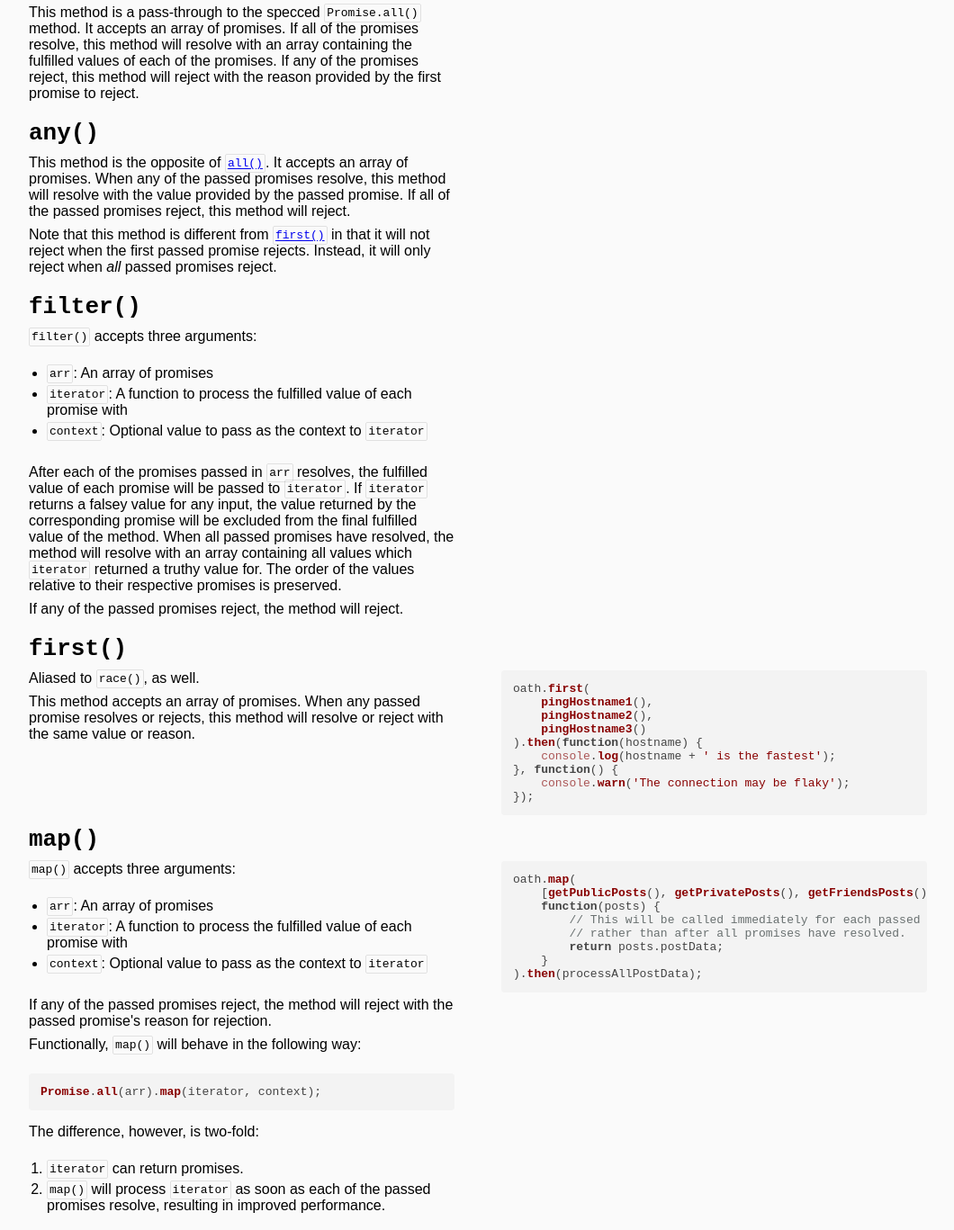
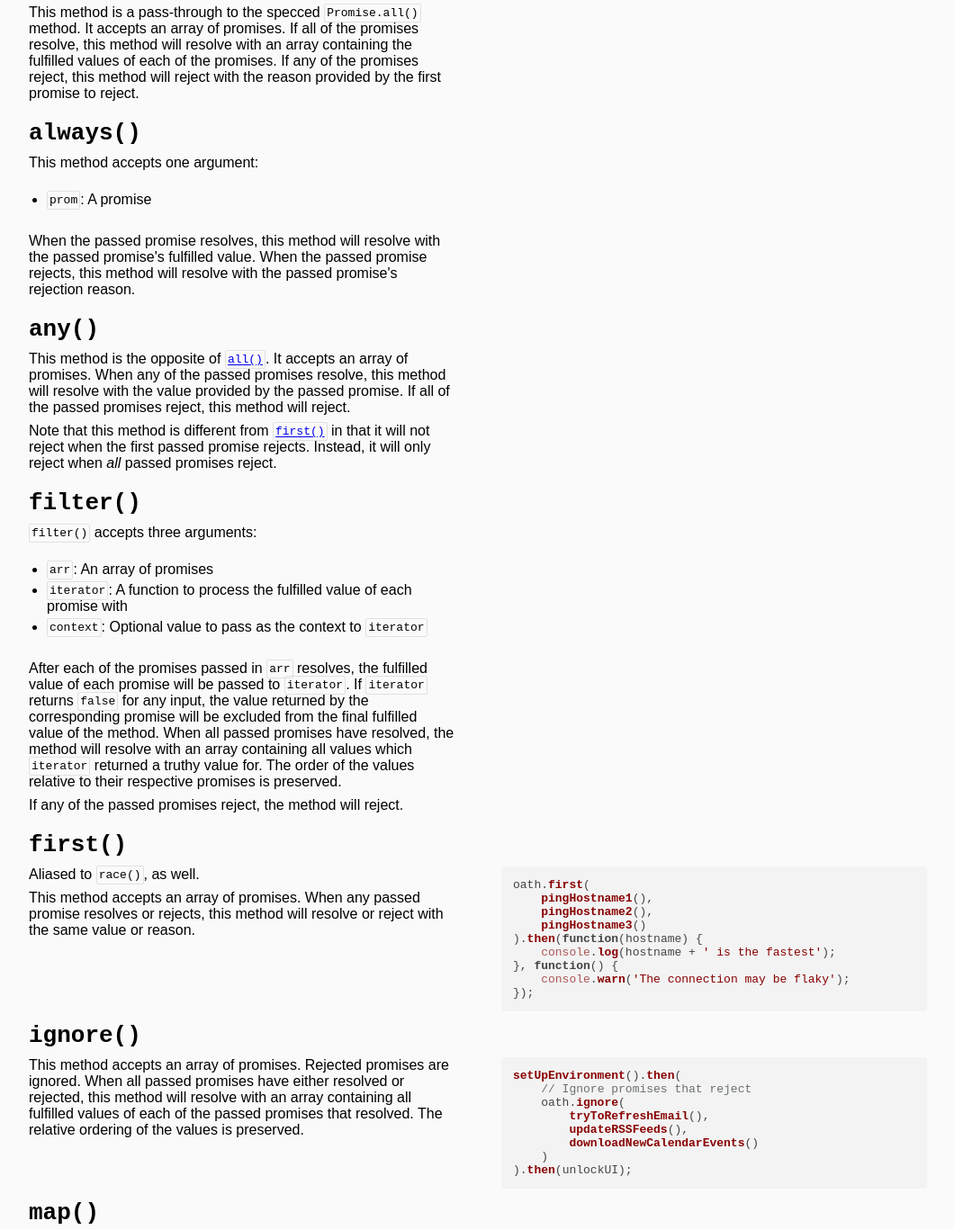
Before and after one commit to mattbasta/oath, a plain HTML site: page index.html in a window 1280 px wide. Shown: the part 1063-2430 px from the top of the page at 90% size, without its empty margins (183-1243 px from the left). Drawn offline with nearby package versions, Linux system fonts and the light colour scheme.

Commit message:
Publish docs

```diff
--- a/index.html
+++ b/index.html
@@ -113,9 +113,11 @@ li code {
           <li><a href="#using-oath">Using Oath</a></li>
           <li><a href="#arguments">Arguments</a></li>
           <li><a href="#all">all()</a></li>
+          <li><a href="#always">always()</a></li>
           <li><a href="#any">any()</a></li>
           <li><a href="#filter">filter()</a></li>
           <li><a href="#first">first()</a></li>
+          <li><a href="#ignore">ignore()</a></li>
           <li><a href="#map">map()</a></li>
           <li><a href="#rateLimit">rateLimit()</a></li>
         </nav>
@@ -155,6 +157,17 @@ li code {
 
     <p>This method is a pass-through to the specced <code>Promise.all()</code> method. It accepts an array of promises. If all of the promises resolve, this method will resolve with an array containing the fulfilled values of each of the promises. If any of the promises reject, this method will reject with the reason provided by the first promise to reject.</p>
 
+    <h3 id="always"><code>always()</code></h3>
+
+    <p>This method accepts one argument:</p>
+
+    <ul>
+      <li><code>prom</code>: A promise</li>
+    </ul>
+
+    <p>When the passed promise resolves, this method will resolve with the passed promise's fulfilled value. When the passed promise rejects, this method will resolve with the passed promise's rejection reason.</p>
+
+
     <h3 id="any"><code>any()</code></h3>
 
     <p>This method is the opposite of <a href="#all"><code>all()</code></a>. It accepts an array of promises. When any of the passed promises resolve, this method will resolve with the value provided by the passed promise. If all of the passed promises reject, this method will reject.</p>
@@ -171,7 +184,7 @@ li code {
       <li><code>context</code>: Optional value to pass as the context to <code>iterator</code></li>
     </ul>
 
-    <p>After each of the promises passed in <code>arr</code> resolves, the fulfilled value of each promise will be passed to <code>iterator</code>. If <code>iterator</code> returns a falsey value for any input, the value returned by the corresponding promise will be excluded from the final fulfilled value of the method. When all passed promises have resolved, the method will resolve with an array containing all values which <code>iterator</code> returned a truthy value for. The order of the values relative to their respective promises is preserved.</p>
+    <p>After each of the promises passed in <code>arr</code> resolves, the fulfilled value of each promise will be passed to <code>iterator</code>. If <code>iterator</code> returns <code>false</code> for any input, the value returned by the corresponding promise will be excluded from the final fulfilled value of the method. When all passed promises have resolved, the method will resolve with an array containing all values which <code>iterator</code> returned a truthy value for. The order of the values relative to their respective promises is preserved.</p>
 
     <p>If any of the passed promises reject, the method will reject.</p>
 
@@ -190,6 +203,19 @@ li code {
     <p>Aliased to <code>race()</code>, as well.</p>
 
     <p>This method accepts an array of promises. When any passed promise resolves or rejects, this method will resolve or reject with the same value or reason.</p>
+
+    <h3 id="ignore"><code>ignore()</code></h3>
+
+    <pre><code class="js">setUpEnvironment().then(
+    // Ignore promises that reject
+    oath.ignore(
+        tryToRefreshEmail(),
+        updateRSSFeeds(),
+        downloadNewCalendarEvents()
+    )
+).then(unlockUI);</code></pre>
+
+    <p>This method accepts an array of promises. Rejected promises are ignored. When all passed promises have either resolved or rejected, this method will resolve with an array containing all fulfilled values of each of the passed promises that resolved. The relative ordering of the values is preserved.</p>
 
     <h3 id="map"><code>map()</code></h3>
 
```
